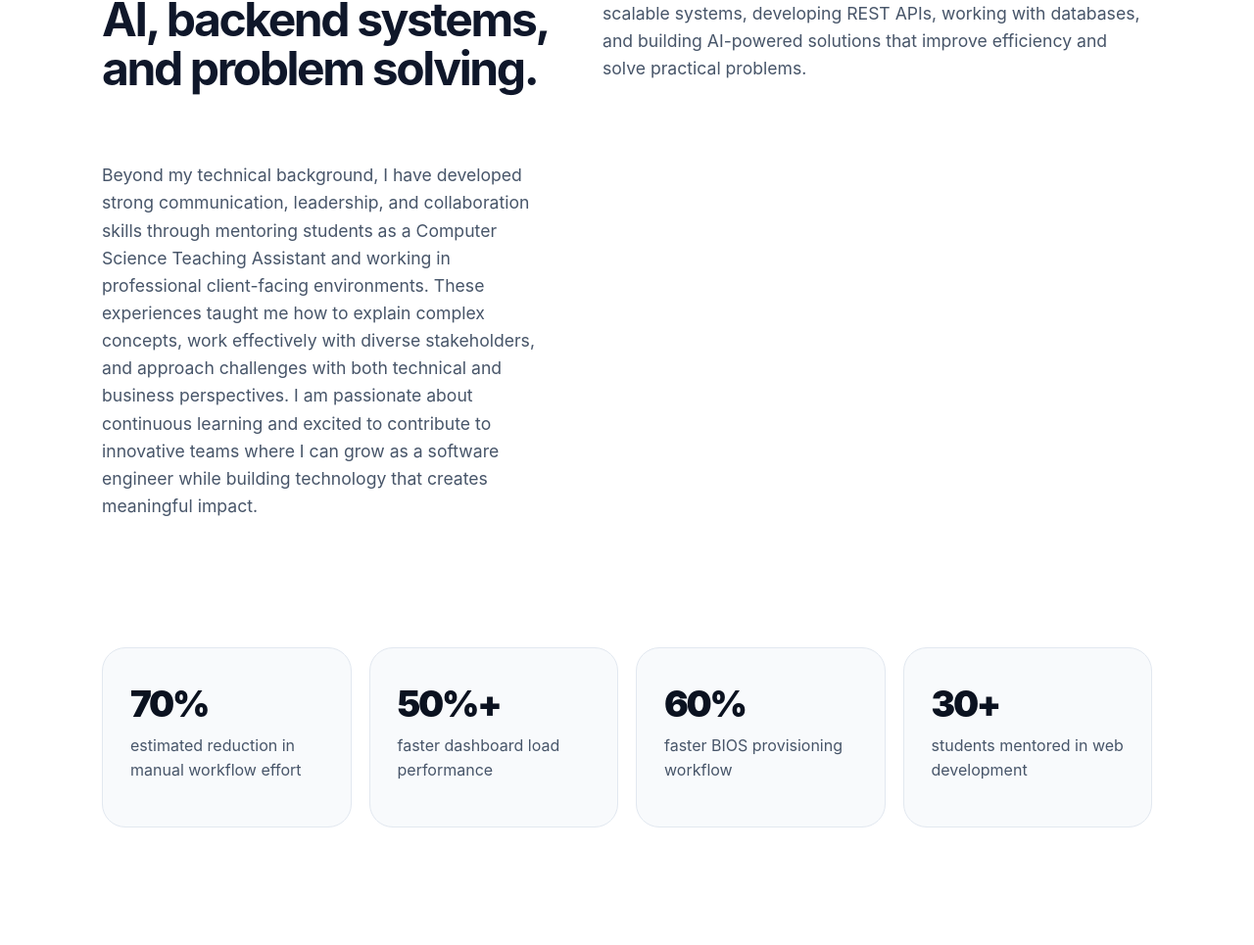
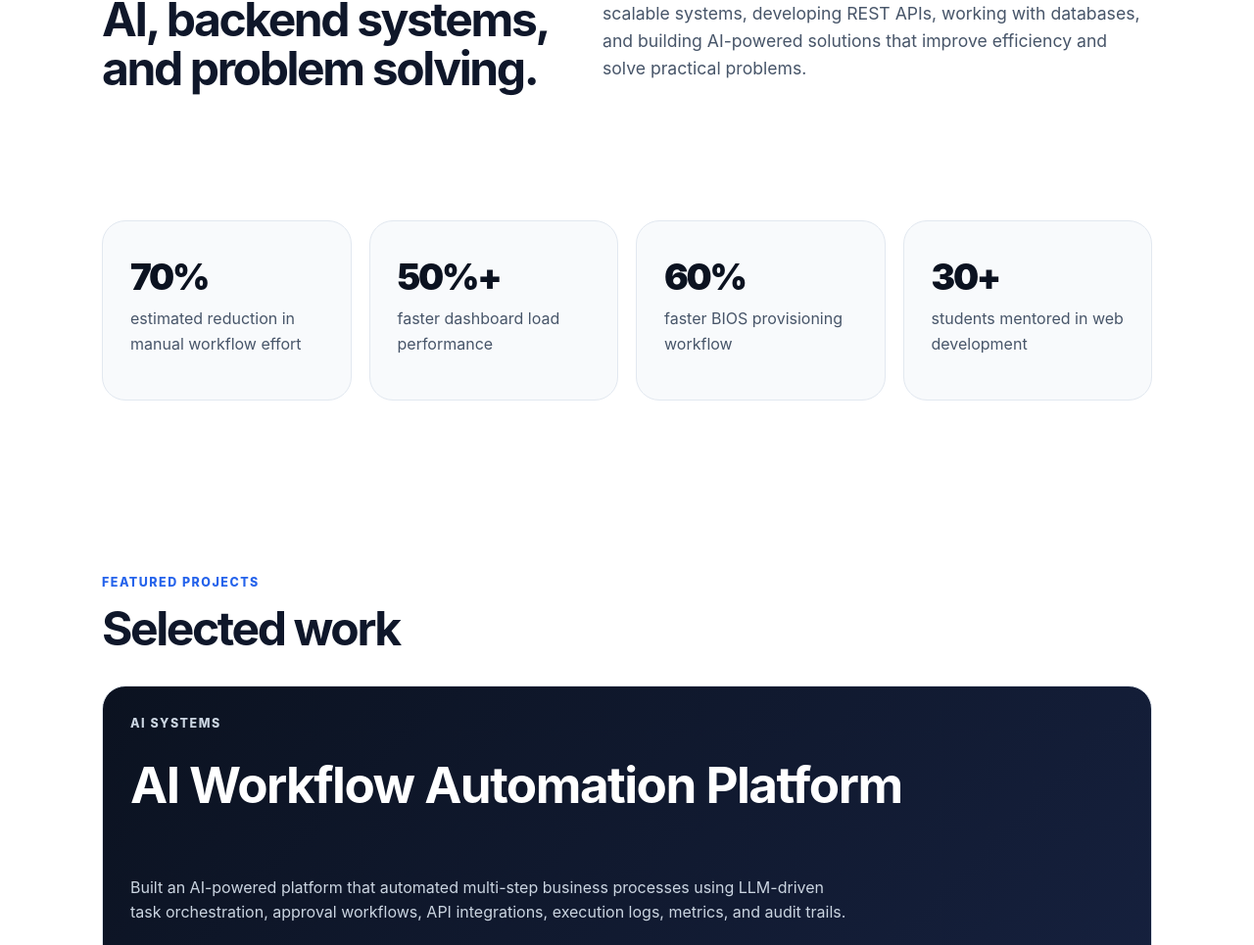
Before and after one commit to seliyos/selam-portfolio, a plain HTML site: page index.html in a window 1280 px wide. Shown: the part 1228-2193 px from the top of the page at 98% size. Drawn offline with Linux system fonts and the light colour scheme.

Commit message:
Remove paragraph on communication and leadership skills
Removed a paragraph about communication and leadership skills from the profile section.

```diff
--- a/index.html
+++ b/index.html
@@ -47,9 +47,6 @@
       </div>
       <p>
         I recently graduated from Indiana University with a Bachelor of Science in Computer Science, a Minor in Mathematics, and a Certificate in Artificial Intelligence. I enjoy building software that combines clean engineering, useful automation, and real-world impact. My interests include backend development, artificial intelligence, workflow automation, and data-driven applications. Through hands-on projects, I have gained experience designing scalable systems, developing REST APIs, working with databases, and building AI-powered solutions that improve efficiency and solve practical problems.
-      </p>
-      <p>
-        Beyond my technical background, I have developed strong communication, leadership, and collaboration skills through mentoring students as a Computer Science Teaching Assistant and working in professional client-facing environments. These experiences taught me how to explain complex concepts, work effectively with diverse stakeholders, and approach challenges with both technical and business perspectives. I am passionate about continuous learning and excited to contribute to innovative teams where I can grow as a software engineer while building technology that creates meaningful impact.
       </p>
 
     </section>
```
